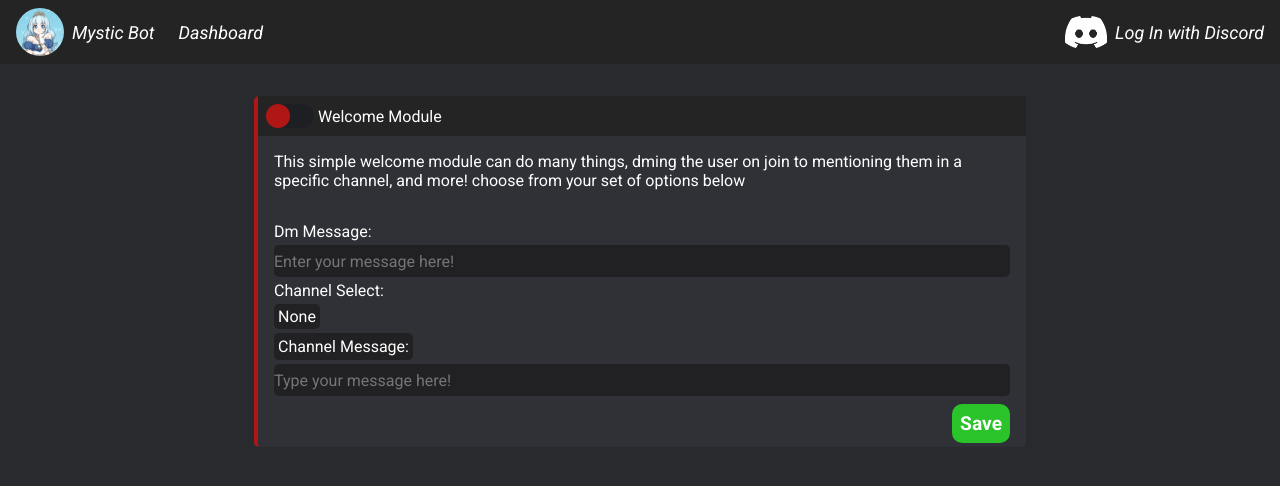
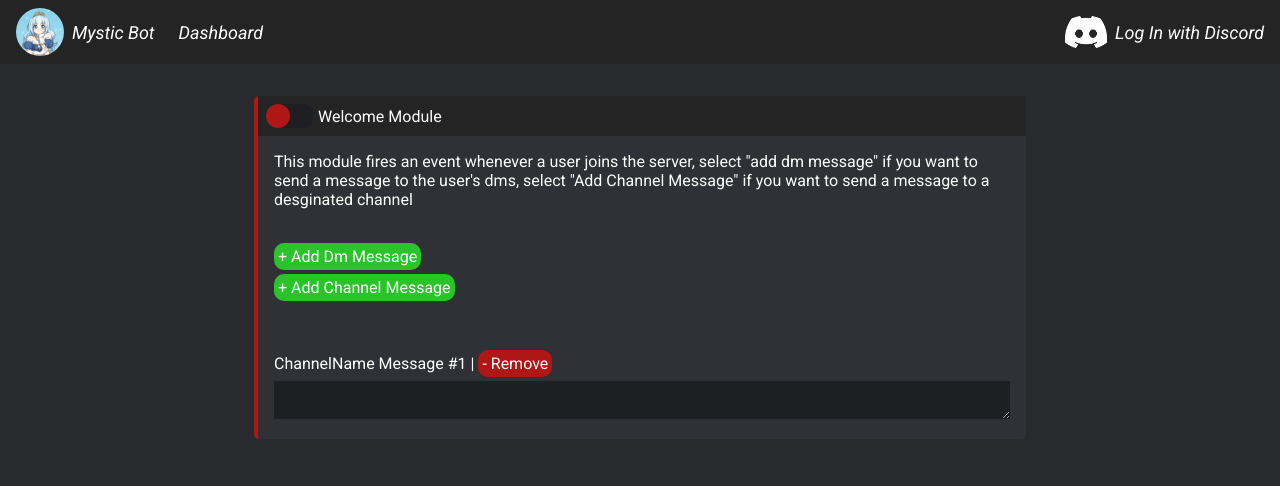
Before and after one commit to proudguy69/MysticBot-Project, a Flask app: template templates/dashboard.html in a window 1280 px wide. Shown: the top 486 px of the page. Run offline with Flask 2, Linux system fonts and the light colour scheme; the template is opened without the code that fills it, so the values that code supplies are empty; parts of the project's set-up code (start-up, migrations or seed data) failed here and were passed over.

Commit message:
changed up the module a bit

```diff
--- a/static/dashboard.css
+++ b/static/dashboard.css
@@ -69,67 +69,70 @@
     padding: 1rem;
 }
 
-.module-form {
+.module-button-section {
     padding: 1rem;
+
     display: flex;
     flex-direction: column;
-    gap: 0.25rem;
-    padding-bottom: 0.5rem;
 }
 
-input {
-    all:unset;
-    color: white;
-    background-color: #212124;
-    width: auto;
-    height: 2rem;
-    border-radius: 5px;
+.module-button-green {
+    all: unset;
+
+    padding: 0.25rem;
+    width: fit-content;
+    margin: 2px;
+    margin-left: 0px;
+
+    background-color: #2ac42a;
+
+    border-radius: 10px;
+
+    cursor: pointer;
+
+    transition: background-color 0.5s;
 }
 
-select {
+.module-button-green:hover {
+    background-color: #008f00;
+}
+
+.module-button-red {
     all: unset;
-    color: white;
-    background-color: #212124;
-    border-radius: 5px;
+
     padding: 0.25rem;
     width: fit-content;
-    text-align: center;
-    display: flex;
-    align-items: center;
+
+    background-color: #af1717;
+
+    border-radius: 10px;
+
+    cursor: pointer;
+
+    transition: background-color 0.5s;
 }
 
-.channelinputlabel {
-    background-color: #212124;
-    border-radius: 5px;
-    padding: 0.25rem;
-    width: fit-content;
+.module-button-red:hover {
+    background-color: #7c0000;
 }
 
-.removechannel {
-    all:unset;
-    color: #af1717;
-    cursor: pointer;
+.module-form-section {
+    padding: 1rem;
 }
 
-.module-save {
-    justify-self: end;
-    margin-left: auto;
-    margin-right: 1rem;
-    margin-bottom: 0.25rem;
+
+.module-welcome-form {
+    display: flex;
+    flex-direction: column;
 }
 
-.save-button {
+.form-textarea {
     all: unset;
-    border-radius: 10px;
-    padding: 0.5rem;
-    background-color: #2ac42a;
-    color: white;
-    cursor: pointer;
-    font-size: larger;
-    font-weight: 700;
-    transition: background-color 0.3s;
+
+    background-color: #1e1f22;
+    resize: vertical;
+
+    width: 100%;
+    margin-top: 0.5rem;
+    border-radius: 50x;
 }
-
-.save-button:hover {
-    background-color: #478847;
-}
--- a/static/dashboard.js
+++ b/static/dashboard.js
@@ -7,38 +7,71 @@ document.querySelector("#dashboard-module-container").addEventListener("click",
   }, {passive: true});
 
 
-function welcomeSave() {
-  const switcher = document.querySelector('div.button-switcher')
-  let enabled = false
-  let dmMsg;
-  let channelMsg;
-  let channel;
+//add a dm message for the welcome module
 
-  if (switcher.classList.contains('switcher-enabled')) {
-    enabled = true
+function removedm(e) {
+  const label = e.target.parentElement
+  const textarea = label.nextElementSibling
+  textarea.remove()
+  label.remove()
+  //rename all the other elements
+  const form = document.querySelector('#welcome-form')
+  let num = 0
+  for (i=0; i < form.children.length; i++) {
+    if (form.children[i].nodeName == 'LABEL') {
+      num++
+      form.children[i].innerText = `Dm Message #${num} | `
+      const span = document.createElement('span')
+      span.innerHTML = '- Remove'
+      span.id = "WelcomeDmRemove"
+      span.classList.add('module-button-red')
+      form.children[i].insertAdjacentElement('beforeend', span)
+      span.addEventListener('click', removedm)
+    }
+    if (form.children[i].nodeName == 'BR') {
+      break
+    }
+  }
+}
+
+document.querySelector('#WelcomeDmRemove').addEventListener('click', removedm)
+
+
+function WelcomeDmAdd() {
+  //first, get the number of dm messages there is
+  const form = document.querySelector('#welcome-form')
+  let amt = 0
+  let last;
+  for (i=0; i < form.children.length; i++) {
+    if (form.children[i].nodeName == 'BR') {
+      amt = amt/2
+      last = form.children[i-1]
+      break
+    }
+    amt++
+  }
+  let num = amt+1
+  //create label
+  const label = document.createElement('label')
+  label.for = `dmmsg${num}`
+  label.innerHTML = `Dm Message #${num} | `
+  const span = document.createElement('span')
+  span.innerHTML = '- Remove'
+  span.id = "WelcomeDmRemove"
+  span.classList.add('module-button-red')
+  const textarea = document.createElement('textarea')
+  textarea.name = `dmmsg${num}`
+  textarea.rows = 2
+  textarea.classList.add('form-textarea')
+  if (!last) {
+    last = form
+    console.log("YES")
+    last.insertAdjacentElement('afterbegin', label)
   } else {
-    enabled = false
+    last.insertAdjacentElement('afterend', label)
   }
+  label.insertAdjacentElement('beforeend', span)
+  label.insertAdjacentElement('afterend', textarea)
 
-  dmMsg = document.querySelector('#dmmsg').value
-  channel = document.querySelector('#welcchanneldropdown').value
-  channelMsg = document.querySelector('.channelinput').value
-  if (!dmMsg) {dmMsg = null}
-  if (!channel) {channel = null}
-  if (!channelMsg) {channelMsg = null}
-  const form = {
-    "enabled": enabled,
-    "dmMessage": dmMsg,
-    "channel": channel,
-    "channelMsg": channelMsg
-  }
-  const data = JSON.stringify(form)
-  fetch(window.location.href, {
-    method: 'POST',
-    headers: {
-      'Accept': 'application/json',
-      'Content-Type': 'application/json'
-  },
-    body: data
-  })
+  span.addEventListener('click', removedm)
 }
--- a/templates/dashboard.html
+++ b/templates/dashboard.html
@@ -13,26 +13,19 @@
             <div class="module-title">Welcome Module</div>
         </div>
         <div class="module-description">
-            This simple welcome module can do many things, dming the user on join to mentioning them in a specific channel, and more! choose from your set of options below
+            This module fires an event whenever a user joins the server, select "add dm message" if you want to send a message to the user's dms, select "Add Channel Message" if you want to send a message to a desginated channel
         </div>
-        <form action="" method="post" class="module-form">
-            <label for="dmmessage">Dm Message:</label>
-            <input type="text" name="dmmessage" placeholder="Enter your message here!" id="dmmsg">
-            <label for="welcchanneldropdown">Channel Select:</label>
-            <select name="welcchanneldropdown" id="welcchanneldropdown">
-                <option value="">None</option>
-                {%for channel in channels%}
-                <option value="{{channel.id}}" class="option">#{{channel.name}}</option>
-                {%endfor%}
-            </select>
-            <label for="channelinput" class="channelinputlabel">Channel Message:</label>
-            <input type="text" name="channelinput" class="channelinput" placeholder="Type your message here!">
-
-        </form>
-        <div class="module-save">
-                <button class="save-button" onclick="welcomeSave()">Save</button>
-            </div>
-    </div>
+        <div class="module-button-section">
+            <button class="module-button-green" onclick="WelcomeDmAdd()">+ Add Dm Message</button>
+            <button class="module-button-green" onclick="WelcomeChanAdd()">+ Add Channel Message</button>
+        </div>
+        <div class="module-form-section">
+            <form action="" method="post" class="module-form" id="welcome-form">
+                <br>
+                <label for="chanmsg1">ChannelName Message #1 | <span class="module-button-red" id="ChannelMsgRemove">- Remove</span></label>
+                <textarea class="form-textarea" name="chanmsg1" rows="2"></textarea>
+            </form>
+        </div>
 
 
 </div>
```
